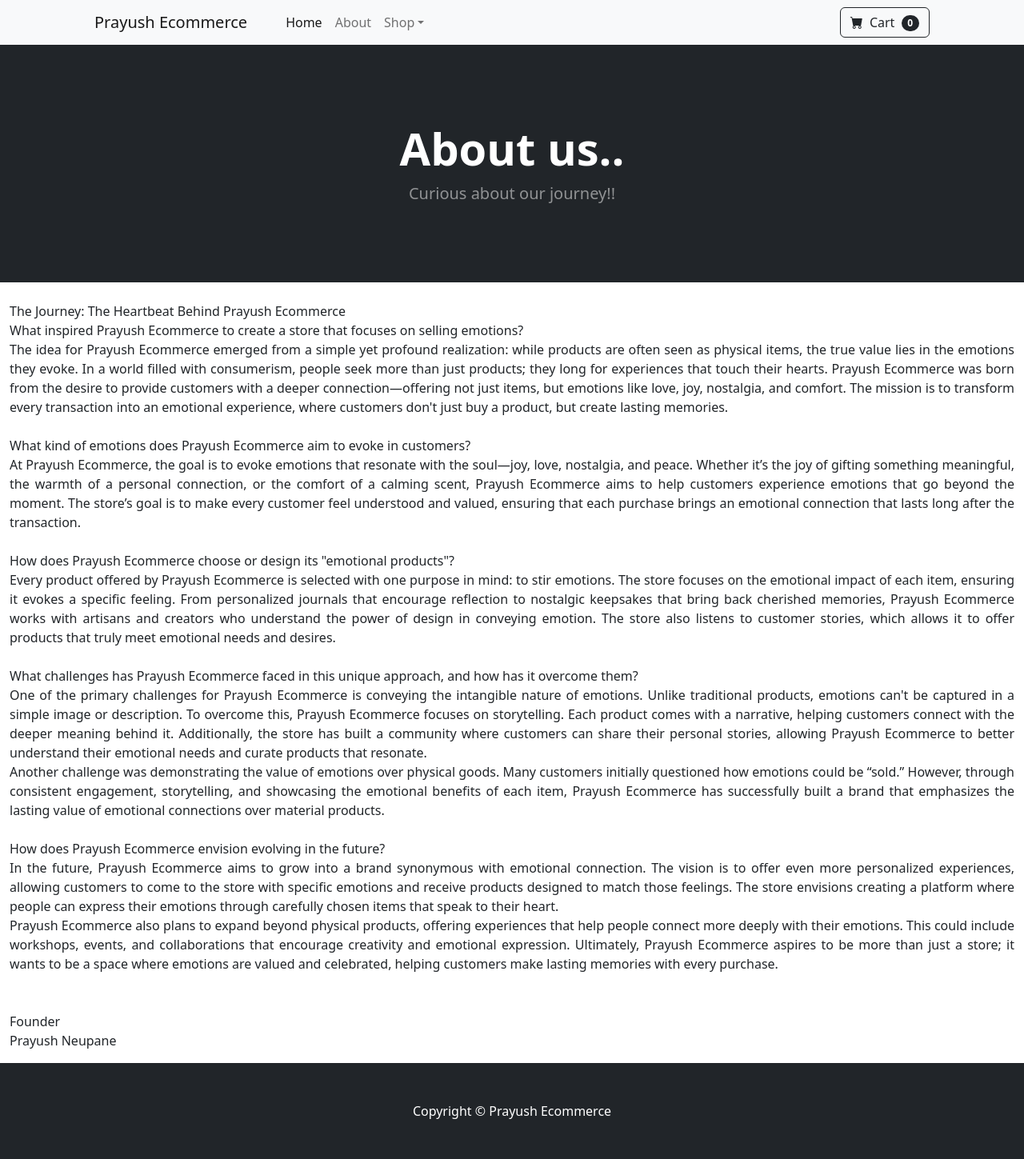
After one commit to Prayush333/xyz-errr, a Django app: page /about/ in a window 1280 px wide. The commit adds this page. Shown: the whole page at 80% size. Run offline with Django 5.2, Linux system fonts and the light colour scheme; some libraries are stand-ins or nearby versions.

Commit message:
add about us

```diff
--- a/ecom_app/urls.py
+++ b/ecom_app/urls.py
@@ -3,5 +3,6 @@ from django.urls import path
 from ecom_app import views
 
 urlpatterns = [
-   path("", views.home, name="home")
+   path("", views.HomePage.as_view(), name="home"),
+   path("about/",views.AboutPage.as_view(),name="about")
 ]
--- a/ecom_app/views.py
+++ b/ecom_app/views.py
@@ -1,12 +1,14 @@
 from django.shortcuts import render
-
+from django.views.generic import ListView
 from ecom_app.models import Product
 
-def home(request):
-    products = Product.objects.all()
 
-    return render(
-        request,
-        "home.html",
-        {"products":products},
-          )
+class HomePage(ListView):
+    model = Product
+    template_name = "home.html"
+    context_object_name = "products"
+
+
+class AboutPage(ListView):
+    model= Product
+    template_name = "about.html"
--- /dev/null
+++ b/templates/about.html
@@ -0,0 +1,60 @@
+{% extends 'base.html' %}
+{% block content %}
+
+<header class="bg-dark py-5">
+    <div class="container px-4 px-lg-5 my-5">
+        <div class="text-center text-white">
+            <h1 class="display-4 fw-bolder">About us..</h1>
+            <p class="lead fw-normal text-white-50 mb-0">Curious about our journey!!</p>
+        </div>
+    </div>
+</header>
+<div class="container-fluid">
+    <div class="row">
+        <center>
+            <div class="col">
+
+                <p align="justify">
+                    <br/>
+The Journey: The Heartbeat Behind Prayush Ecommerce
+<br/>
+What inspired Prayush Ecommerce to create a store that focuses on selling emotions?
+<br/>
+The idea for Prayush Ecommerce emerged from a simple yet profound realization: while products are often seen as physical items, the true value lies in the emotions they evoke. In a world filled with consumerism, people seek more than just products; they long for experiences that touch their hearts. Prayush Ecommerce was born from the desire to provide customers with a deeper connection—offering not just items, but emotions like love, joy, nostalgia, and comfort. The mission is to transform every transaction into an emotional experience, where customers don't just buy a product, but create lasting memories.
+<br/><br/>
+What kind of emotions does Prayush Ecommerce aim to evoke in customers?
+<br/>
+At Prayush Ecommerce, the goal is to evoke emotions that resonate with the soul—joy, love, nostalgia, and peace. Whether it’s the joy of gifting something meaningful, the warmth of a personal connection, or the comfort of a calming scent, Prayush Ecommerce aims to help customers experience emotions that go beyond the moment. The store’s goal is to make every customer feel understood and valued, ensuring that each purchase brings an emotional connection that lasts long after the transaction.
+<br/><br/>
+How does Prayush Ecommerce choose or design its "emotional products"?
+<br/>
+Every product offered by Prayush Ecommerce is selected with one purpose in mind: to stir emotions. The store focuses on the emotional impact of each item, ensuring it evokes a specific feeling. From personalized journals that encourage reflection to nostalgic keepsakes that bring back cherished memories, Prayush Ecommerce works with artisans and creators who understand the power of design in conveying emotion. The store also listens to customer stories, which allows it to offer products that truly meet emotional needs and desires.
+<br/><br/>
+What challenges has Prayush Ecommerce faced in this unique approach, and how has it overcome them?
+<br/>
+One of the primary challenges for Prayush Ecommerce is conveying the intangible nature of emotions. Unlike traditional products, emotions can't be captured in a simple image or description. To overcome this, Prayush Ecommerce focuses on storytelling. Each product comes with a narrative, helping customers connect with the deeper meaning behind it. Additionally, the store has built a community where customers can share their personal stories, allowing Prayush Ecommerce to better understand their emotional needs and curate products that resonate.
+<br/>
+Another challenge was demonstrating the value of emotions over physical goods. Many customers initially questioned how emotions could be “sold.” However, through consistent engagement, storytelling, and showcasing the emotional benefits of each item, Prayush Ecommerce has successfully built a brand that emphasizes the lasting value of emotional connections over material products.
+<br/><br/>
+How does Prayush Ecommerce envision evolving in the future?
+<br/>
+In the future, Prayush Ecommerce aims to grow into a brand synonymous with emotional connection. The vision is to offer even more personalized experiences, allowing customers to come to the store with specific emotions and receive products designed to match those feelings. The store envisions creating a platform where people can express their emotions through carefully chosen items that speak to their heart.
+<br/>
+Prayush Ecommerce also plans to expand beyond physical products, offering experiences that help people connect more deeply with their emotions. This could include workshops, events, and collaborations that encourage creativity and emotional expression. Ultimately, Prayush Ecommerce aspires to be more than just a store; it wants to be a space where emotions are valued and celebrated, helping customers make lasting memories with every purchase.
+<br/><br/><br/>
+
+
+ Founder<br/>
+ Prayush Neupane
+
+
+
+                </p>
+            </div>
+        </center>
+    </div>
+</div>
+
+
+
+{% endblock content %}
--- a/templates/base.html
+++ b/templates/base.html
@@ -6,7 +6,7 @@
         <meta name="viewport" content="width=device-width, initial-scale=1, shrink-to-fit=no" />
         <meta name="description" content="" />
         <meta name="author" content="" />
-        <title>Django Ecommerce</title>
+        <title>Prayush Ecommerce</title>
         <!-- Favicon-->
         <link rel="icon" type="image/x-icon" href="{% static 'assets/favicon.ico' %}" />
         <!-- Bootstrap icons-->
@@ -22,8 +22,8 @@
                 <button class="navbar-toggler" type="button" data-bs-toggle="collapse" data-bs-target="#navbarSupportedContent" aria-controls="navbarSupportedContent" aria-expanded="false" aria-label="Toggle navigation"><span class="navbar-toggler-icon"></span></button>
                 <div class="collapse navbar-collapse" id="navbarSupportedContent">
                     <ul class="navbar-nav me-auto mb-2 mb-lg-0 ms-lg-4">
-                        <li class="nav-item"><a class="nav-link active" aria-current="page" href="#!">Home</a></li>
-                        <li class="nav-item"><a class="nav-link" href="#!">About</a></li>
+                        <li class="nav-item"><a class="nav-link active" aria-current="page" href="{% url 'home' %}">Home</a></li>
+                        <li class="nav-item"><a class="nav-link" href="{% url 'about' %}">About</a></li>
                         <li class="nav-item dropdown">
                             <a class="nav-link dropdown-toggle" id="navbarDropdown" href="#" role="button" data-bs-toggle="dropdown" aria-expanded="false">Shop</a>
                             <ul class="dropdown-menu" aria-labelledby="navbarDropdown">
--- a/templates/home.html
+++ b/templates/home.html
@@ -6,7 +6,7 @@
             <div class="container px-4 px-lg-5 my-5">
                 <div class="text-center text-white">
                     <h1 class="display-4 fw-bolder">Shop smart. Live better.</h1>
-                    <p class="lead fw-normal text-white-50 mb-0">We don't sell products; we sell feelings.</p>
+                    <p class="lead fw-normal text-white-50 mb-0">We don't sell products; we sell emotions.</p>
                 </div>
             </div>
         </header>
```
